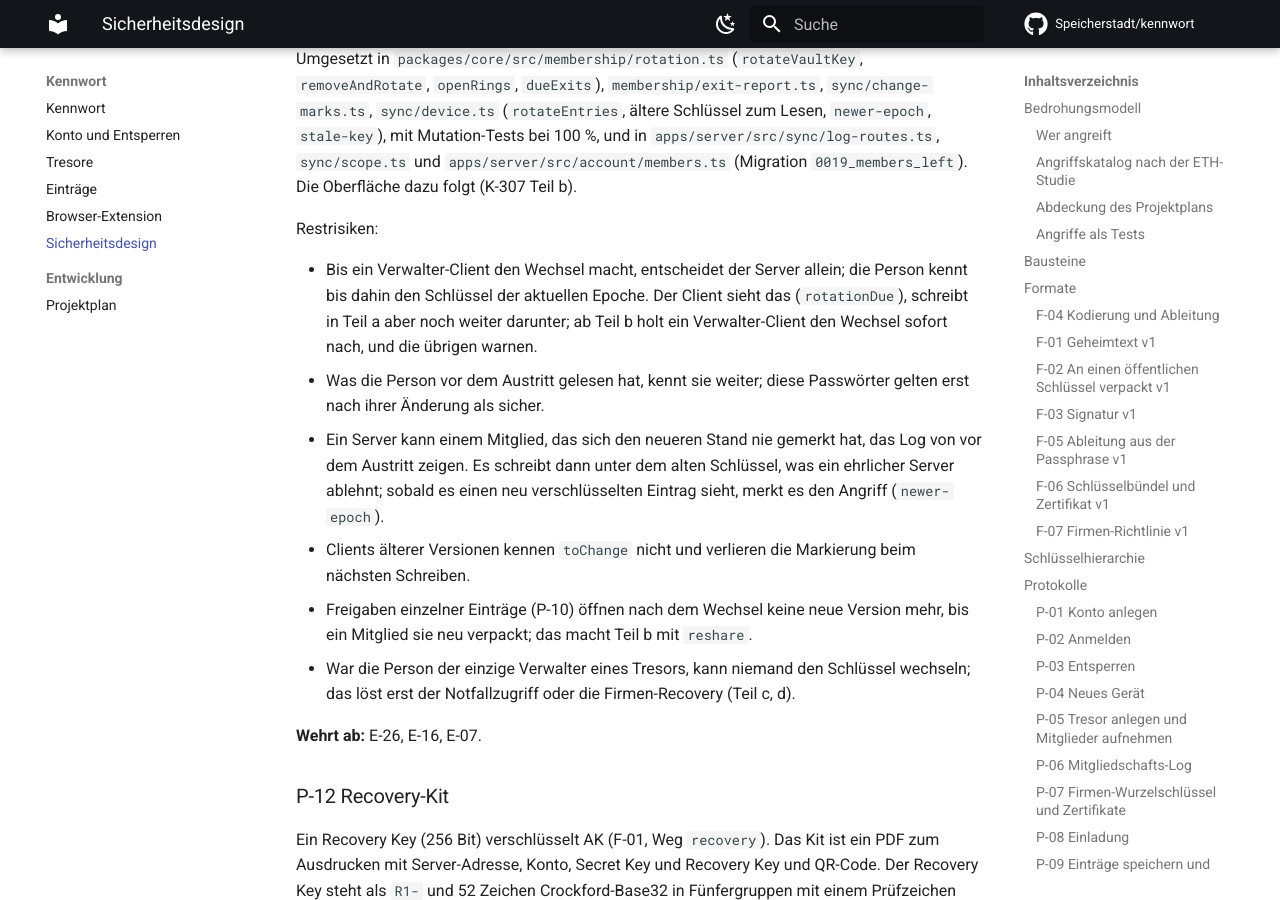
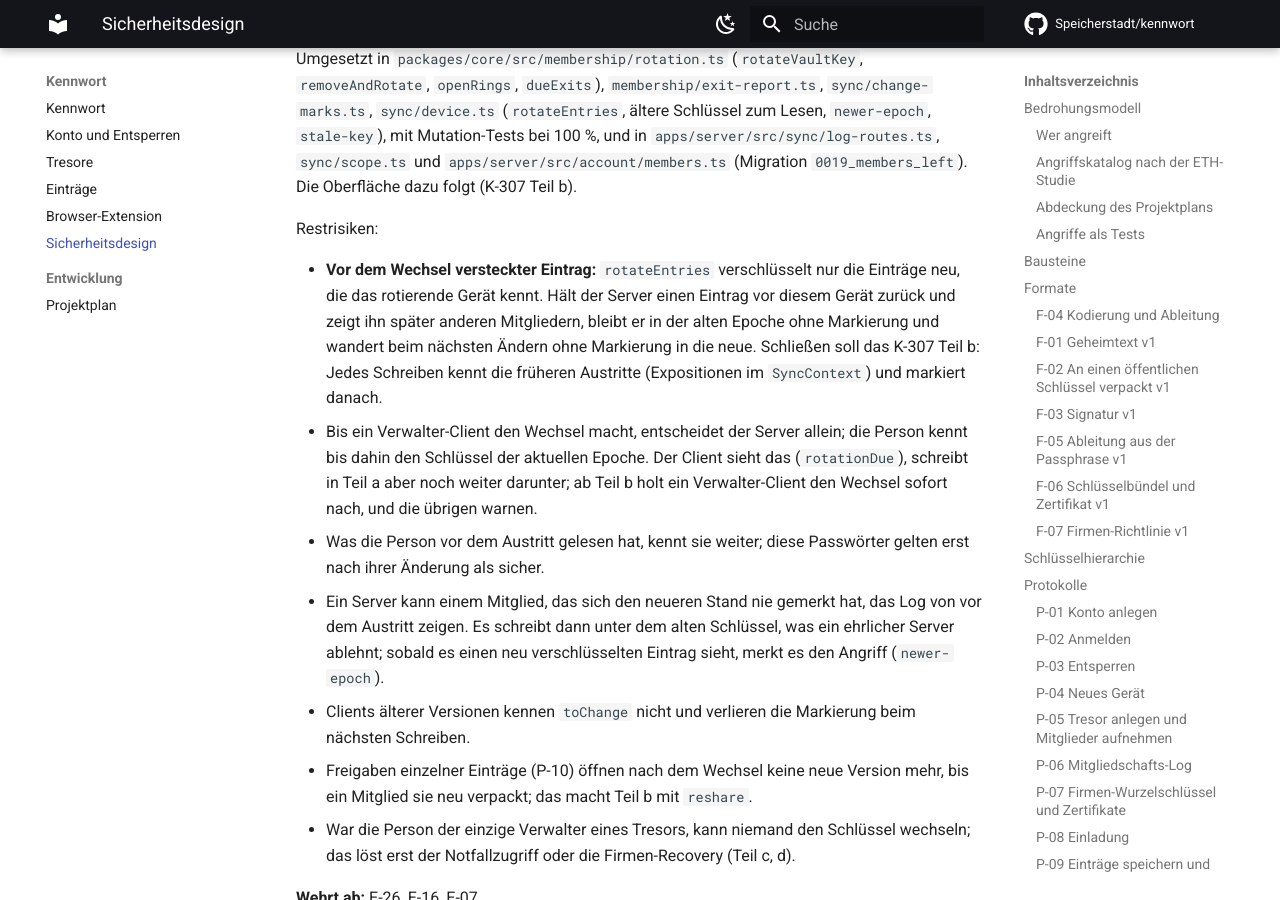
Before and after one commit to Speicherstadt/kennwort, an MkDocs documentation site: the page built from docs/sicherheitsdesign.md, in a window 1280 px wide and 900 px high, scrolled down 27573 px. Built offline with MkDocs 1.6.1 and Material for MkDocs 9.7.7, drawn with Linux system fonts in a browser that asks for light colours; comment, search, counter and statistics services are not loaded.

Commit message:
docs: list the entry hidden before a rotation as a P-11 residual risk, close it in part b
Found by the review of K-307 part a.

Co-Authored-By: Claude Opus 5.5 <noreply@anthropic.com>
Claude-Session: https://claude.ai/code/session_01Y3rdfXnaqLdfwSre65bgwT

```diff
--- a/docs/sicherheitsdesign.md
+++ b/docs/sicherheitsdesign.md
@@ -953,6 +953,11 @@ Umgesetzt in `packages/core/src/membership/rotation.ts` (`rotateVaultKey`, `remo
 
 Restrisiken:
 
+- **Vor dem Wechsel versteckter Eintrag:** `rotateEntries` verschlüsselt nur die Einträge neu, die
+  das rotierende Gerät kennt. Hält der Server einen Eintrag vor diesem Gerät zurück und zeigt ihn
+  später anderen Mitgliedern, bleibt er in der alten Epoche ohne Markierung und wandert beim
+  nächsten Ändern ohne Markierung in die neue. Schließen soll das K-307 Teil b: Jedes Schreiben
+  kennt die früheren Austritte (Expositionen im `SyncContext`) und markiert danach.
 - Bis ein Verwalter-Client den Wechsel macht, entscheidet der Server allein; die Person kennt bis
   dahin den Schlüssel der aktuellen Epoche. Der Client sieht das (`rotationDue`), schreibt in Teil a
   aber noch weiter darunter; ab Teil b holt ein Verwalter-Client den Wechsel sofort nach, und die
```
Also changed, not shown: BAULISTE.md (+2 -1 lines).
